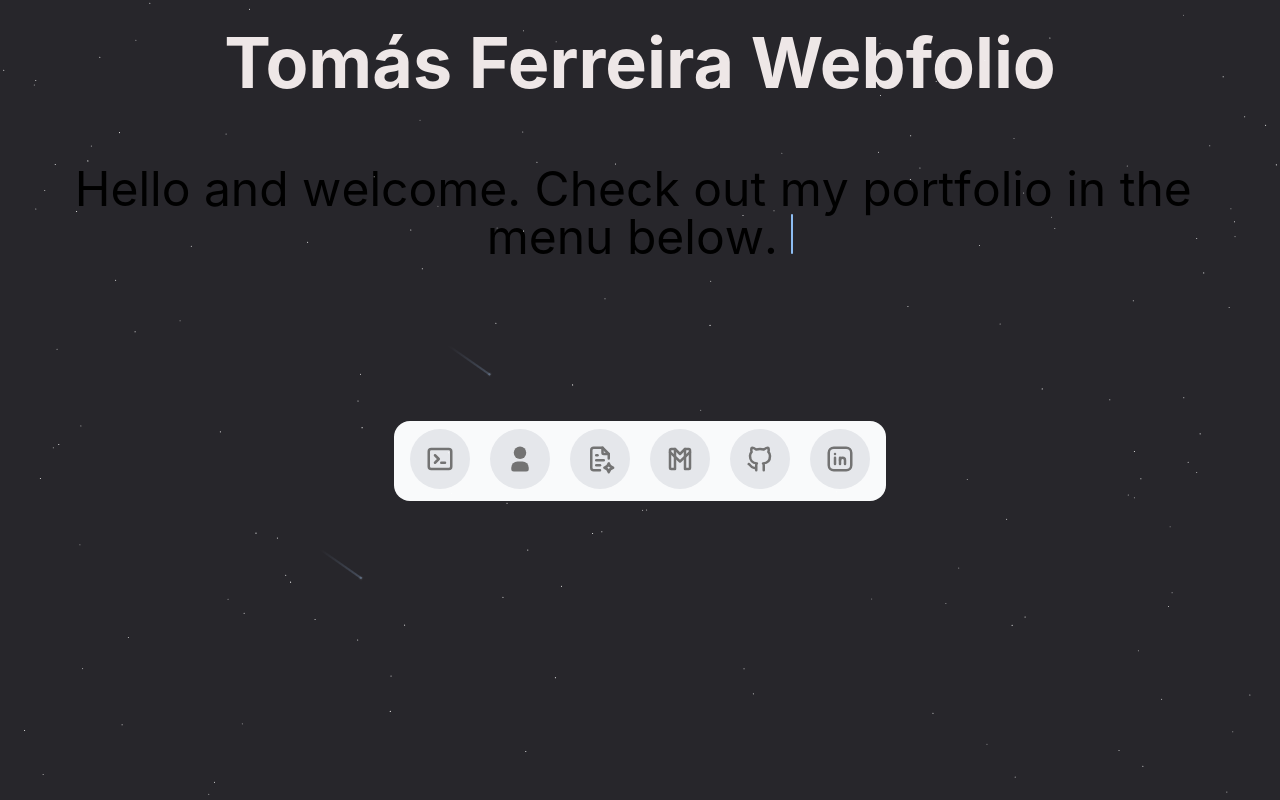
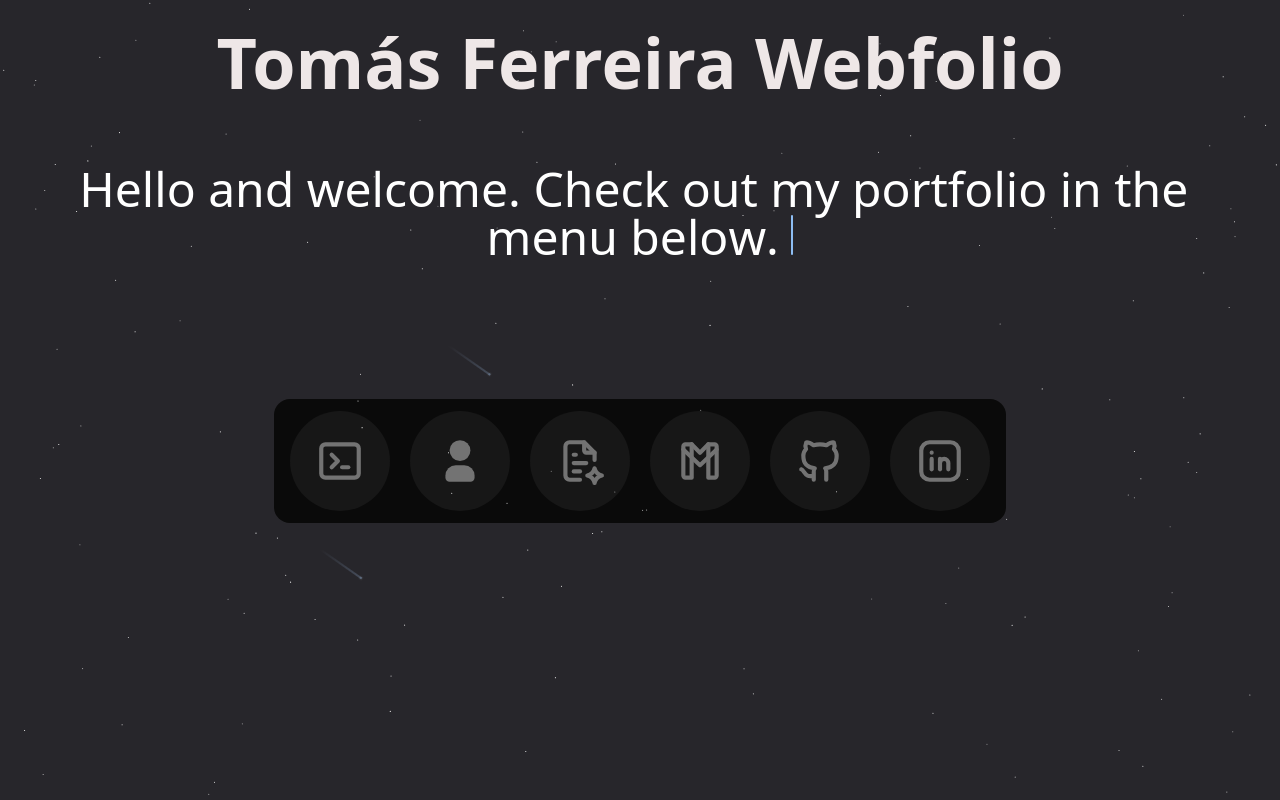
Before and after one commit to TomasFerreira66/TomasWebfolio, a Next.js app in the folder tomaswebfolio/: page / in a window 1280 px wide. Shown: the top 800 px of the page. Built offline with nearby package versions, Linux system fonts and the light colour scheme.

Commit message:
All the same style

```diff
--- a/tomaswebfolio/src/app/components/About.jsx
+++ b/tomaswebfolio/src/app/components/About.jsx
@@ -52,7 +52,7 @@ export function FloatingDockDemo() {
       icon: (
         <IconBrandGithub className="h-full w-full text-neutral-500 dark:text-neutral-300" />
       ),
-      href: "#",
+      href: "https://github.com/TomasFerreira66",
     },
     {
       title: "Linkedin",
--- a/tomaswebfolio/src/app/globals.css
+++ b/tomaswebfolio/src/app/globals.css
@@ -4,7 +4,7 @@
 
 
 :root {
-    font-family: Inter, system-ui, Avenir, Helvetica, Arial, sans-serif;
+    font-family: system-ui, -apple-system, BlinkMacSystemFont, "Segoe UI", Roboto, "Helvetica Neue", Arial, "Noto Sans", sans-serif;
     line-height: 1.5;
     font-weight: 700;
 
--- a/tomaswebfolio/src/components/ui/floating-dock.tsx
+++ b/tomaswebfolio/src/components/ui/floating-dock.tsx
@@ -70,7 +70,7 @@ const FloatingDockMobile = ({
                 <Link
                   href={item.href}
                   key={item.title}
-                  className="h-10 w-10 rounded-full bg-gray-50 dark:bg-neutral-900 flex items-center justify-center"
+                  className="h-10 w-10 rounded-full bg-black flex items-center justify-center" // Set to bright black
                 >
                   <div className="h-4 w-4">{item.icon}</div>
                 </Link>
@@ -81,9 +81,9 @@ const FloatingDockMobile = ({
       </AnimatePresence>
       <button
         onClick={() => setOpen(!open)}
-        className="h-10 w-10 rounded-full bg-gray-50 dark:bg-neutral-800 flex items-center justify-center"
+        className="h-10 w-10 rounded-full bg-black flex items-center justify-center" // Set to bright black
       >
-        <IconLayoutNavbarCollapse className="h-5 w-5 text-neutral-500 dark:text-neutral-400" />
+        <IconLayoutNavbarCollapse className="h-5 w-5 text-neutral-300" /> {/* Brighter icon color */}
       </button>
     </div>
   );
@@ -103,7 +103,7 @@ const FloatingDockDesktop = ({
       onMouseMove={(e) => mouseX.set(e.pageX)}
       onMouseLeave={() => mouseX.set(Infinity)}
       className={cn(
-        "mx-auto hidden md:flex h-20 gap-5 items-end rounded-2xl bg-gray-50 dark:bg-neutral-900 px-4 pb-3 pt-3", // Removed h-16 to allow dynamic height
+        "mx-auto hidden md:flex gap-5 items-end rounded-2xl bg-neutral-950 px-4 pb-3 pt-3", // Set to bright black
         className
       )}
     >
@@ -113,7 +113,6 @@ const FloatingDockDesktop = ({
     </motion.div>
   );
 };
-
 
 function IconContainer({
   mouseX,
@@ -136,12 +135,12 @@ function IconContainer({
 
   // Increase these ranges to make the items larger.
   // Previously: [40, 80, 40] for width and height
-  let widthTransform = useTransform(distance, [-150, 0, 150], [60, 100, 60]); // Larger size range
-  let heightTransform = useTransform(distance, [-150, 0, 150], [60, 100, 60]);
+  let widthTransform = useTransform(distance, [-150, 0, 150], [100, 140, 100]); // Larger size range
+  let heightTransform = useTransform(distance, [-150, 0, 150], [100, 140, 100]);
 
   // Increase icon size as well.
-  let widthTransformIcon = useTransform(distance, [-150, 0, 150], [30, 50, 30]); // Previously [20, 40, 20]
-  let heightTransformIcon = useTransform(distance, [-150, 0, 150], [30, 50, 30]);
+  let widthTransformIcon = useTransform(distance, [-150, 0, 150], [50, 70, 50]); // Previously [20, 40, 20]
+  let heightTransformIcon = useTransform(distance, [-150, 0, 150], [50, 70, 50]);
 
   // Use spring animations to smoothly scale the larger sizes
   let width = useSpring(widthTransform, {
@@ -169,13 +168,13 @@ function IconContainer({
   const [hovered, setHovered] = useState(false);
 
   return (
-    <Link href={href}>
+    <Link href={href} target="_blank" rel="noopener noreferrer">
   <motion.div
     ref={ref}
-        style={{ width, height }} // These now use the larger values
+    style={{ width, height }}
     onMouseEnter={() => setHovered(true)}
     onMouseLeave={() => setHovered(false)}
-        className="aspect-square rounded-full bg-gray-200 dark:bg-neutral-800 flex items-center justify-center relative"
+    className="aspect-square rounded-full bg-neutral-900 flex items-center justify-center relative"
   >
     <AnimatePresence>
       {hovered && (
@@ -183,19 +182,21 @@ function IconContainer({
           initial={{ opacity: 0, y: 10, x: "-50%" }}
           animate={{ opacity: 1, y: 0, x: "-50%" }}
           exit={{ opacity: 0, y: 2, x: "-50%" }}
-              className="px-2 py-0.5 whitespace-pre rounded-md bg-gray-100 border dark:bg-neutral-800 dark:border-neutral-900 dark:text-white border-gray-200 text-neutral-700 absolute left-1/2 -translate-x-1/2 -top-8 w-fit text-xs"
+          className="px-2 py-0.5 whitespace-pre rounded-md bg-neutral-900 border border-neutral-700 text-white absolute left-1/2 -translate-x-1/2 -top-8 w-fit text-xl"
         >
           {title}
         </motion.div>
       )}
     </AnimatePresence>
     <motion.div
-          style={{ width: widthIcon, height: heightIcon }} // Icon now uses the updated size
-          className="flex items-center justify-center"
+      style={{ width: widthIcon, height: heightIcon }}
+      className="flex items-center justify-center text-white"
     >
       {icon}
     </motion.div>
   </motion.div>
 </Link>
+
+
   );
 }
--- a/tomaswebfolio/src/components/ui/typewriter-effect.tsx
+++ b/tomaswebfolio/src/components/ui/typewriter-effect.tsx
@@ -55,7 +55,7 @@ export const TypewriterEffect = ({
                   initial={{}}
                   key={`char-${index}`}
                   className={cn(
-                    `dark:text-white text-black opacity-0 hidden`,
+                    `text-white opacity-0 hidden`, // Always white text
                     word.className
                   )}
                 >
@@ -126,7 +126,7 @@ export const TypewriterEffectSmooth = ({
               {word.text.map((char, index) => (
                 <span
                   key={`char-${index}`}
-                  className={cn(`dark:text-white text-black `, word.className)}
+                  className={cn(`text-white `, word.className)} // Always white text
                 >
                   {char}
                 </span>
```
Lines whose indentation alone changed are shown as unchanged.
